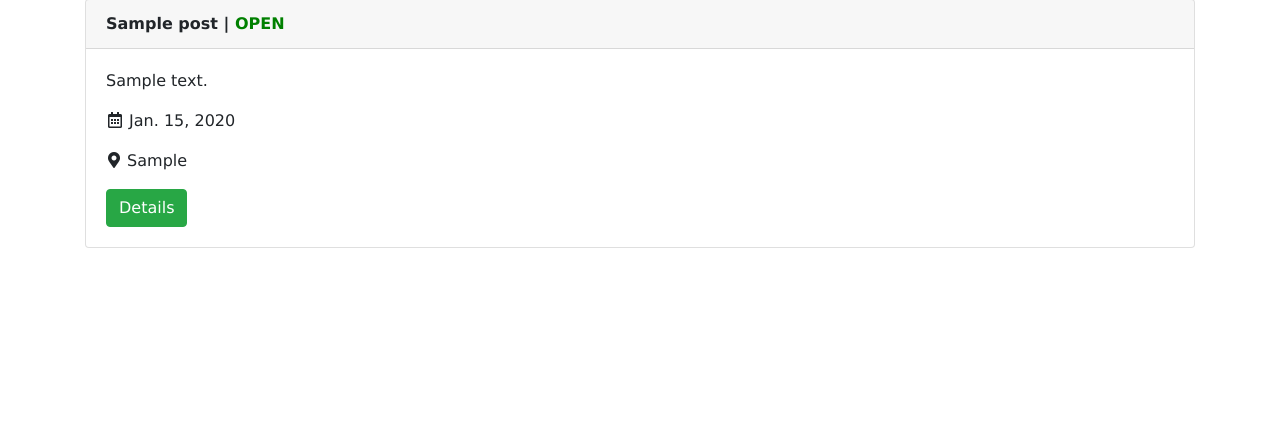
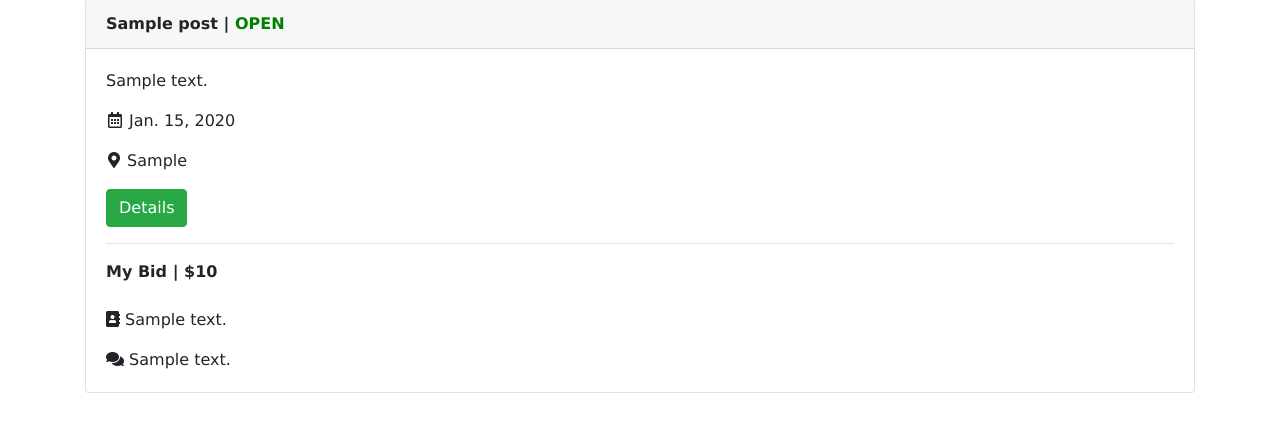
Before and after one commit to RemyBordignon/PartyWhip, a Django app: template templates/boards/my_bids.html in a window 1280 px wide. Shown: the part 131-563 px from the top of the page. Run offline with Django 3.2, Linux system fonts and the light colour scheme; the template is opened without the code that fills it: values that come from a table or form of the project are taken from there, others are empty; tables that the repository leaves empty hold one stand-in row (values such as "Sample post"); some libraries are stand-ins or nearby versions.

Commit message:
added bids to posts on mybids

```diff
--- a/boards/views.py
+++ b/boards/views.py
@@ -118,14 +118,14 @@ def create_bid(request, post_id):
 
 @login_required
 def my_posts(request):
-    post_list = Post.objects.filter(user=request.user)
+    post_list = Post.objects.filter(user=request.user).order_by('-pub_date')
 
     return render(request, 'boards/my_posts.html', {'post_list': post_list})
 
 
 @login_required
 def my_bids(request):
-    bid_list = Bid.objects.filter(user=request.user)
+    bid_list = Bid.objects.filter(user=request.user).order_by('-post__pub_date')
     return render(request, 'boards/my_bids.html', {'bid_list': bid_list})
 
 @login_required
--- a/templates/boards/my_bids.html
+++ b/templates/boards/my_bids.html
@@ -27,6 +27,12 @@ My Bids
             <p class="card-text"><i id="icon" class="far fa-calendar-alt"></i> {{bid.post.event_date.date}}</p>
             <p class="card-text"><i id="icon" class="fas fa-map-marker-alt"></i> {{bid.post.location}}</p>
             <a href="{% url 'boards:detail' bid.post.id %}" class="btn btn-success">Details</a>
+            <hr>
+            <strong>My Bid | ${{bid.price}}</strong>
+            <br>
+            <br>
+            <p class="card-text"><i class="fas fa-address-book"></i> {{ bid.contact_details }}</p>
+            <p class="card-text"><i class="fas fa-comments"></i> {{ bid.comment }}</p>
         </div>
     </div>
     {% endfor %}
--- a/templates/boards/my_posts.html
+++ b/templates/boards/my_posts.html
@@ -7,7 +7,7 @@ My Posts
 {% block content %}
 
 {% if post_list %}
-<h2 id="my-title">My Bids</h2>
+<h2 id="my-title">My Posts</h2>
 <div>
     {% for post in post_list %}
     <div class="card mt-3 mb-3">
```
